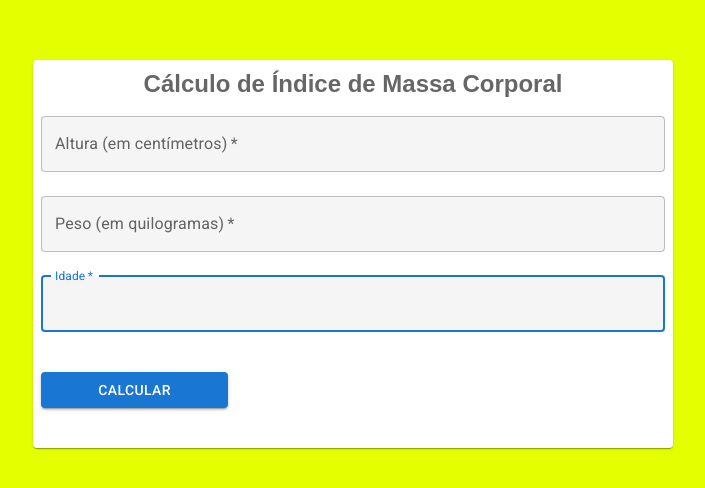
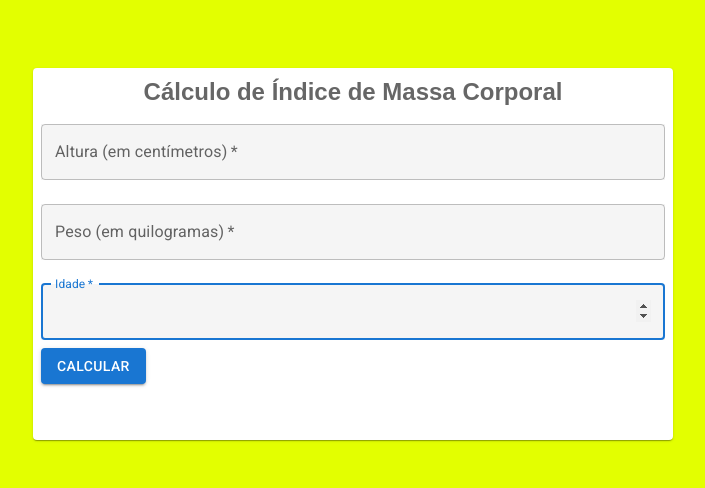
Before and after one commit to Matheus-HMPaiva/AppShape_frontend, a React (Create React App) app: page /imc in a window 1280 px wide. Shown: the part 146-634 px from the top of the page, without its empty margins (287-992 px from the left). Built offline with nearby package versions, Linux system fonts and the light colour scheme.

Commit message:
criando o calculo do imc

```diff
--- a/src/components/Home.js
+++ b/src/components/Home.js
@@ -74,9 +74,11 @@ export default function Home() {
                         >
                             <Grid item xs={6}>
                                 <Item>
+                                    <Link to={'/imc'}>
                                     <Button sx={{ width: '100%' }} variant="contained">
                                         Calcular IMC
                                     </Button >
+                                    </Link>
                                 </Item>
                             </Grid>
                         </Grid>
--- a/src/components/IMCCalculator.js
+++ b/src/components/IMCCalculator.js
@@ -1,6 +1,6 @@
 import styled from "@emotion/styled";
 import { Button, Grid, Paper, TextField, ThemeProvider, Typography, createTheme } from "@mui/material";
-import React from "react";
+import React, { useState } from "react";
 
 const defaultTheme = createTheme();
 
@@ -11,8 +11,41 @@ const Item = styled(Paper)(({ theme }) => ({
     textAlign: 'center',
     color: theme.palette.text.secondary,
 }));
+export default function IMCCalculator() {
+    const [height, setHeight] = useState(null);
+    const [age, setAge] = useState(null);
+    const [weight, setWeight] = useState(null);
+    const [imc, setImc] = useState(null);
+    const [message, setMessage] = useState(null);
 
-export default function IMCCalculator() {
+    const calculate = () => {
+        const tmpImc = (weight / (height ^ 2)).toFixed(2);
+        if (tmpImc < 18.5) {
+            setImc(tmpImc);
+            setMessage('Abaixo do peso');
+        }
+        else if (imc >= 18.5 && imc <= 24.99) {
+            setImc(tmpImc);
+            setMessage("Peso Ideal");
+        }
+        else if (imc > 24.99 && imc < 30) {
+            setImc(tmpImc);
+            setMessage("Sobrepeso");
+        }
+        else if (imc >= 30 && imc < 35) {
+            setImc(tmpImc);
+            setMessage("Obesidade Moderada");
+        }
+        else if (imc >= 35 && imc < 40) {
+            setImc(tmpImc);
+            setMessage("Obesidade Severa");
+        }
+        else if (imc >= 40) {
+            setImc(tmpImc);
+            setMessage("Obesidade Mórbida");
+        }
+    }
+
     return (
         <ThemeProvider theme={defaultTheme}>
             <Grid container component="main" sx={{ height: '100vh' }}>
@@ -33,6 +66,9 @@ export default function IMCCalculator() {
                                 autoFocus
                                 inputProps={{ "data-testid": "height" }}
                                 sx={{ backgroundColor: '#F5F5F5' }}
+                                onChange={(e) => setHeight(() => e.target.value)}
+                                type="number"
+                                InputProps={{ inputProps: { min: 1, max: 250 } }}
                             />
                             <TextField
                                 margin="normal"
@@ -45,6 +81,9 @@ export default function IMCCalculator() {
                                 autoFocus
                                 inputProps={{ "data-testid": "weight" }}
                                 sx={{ backgroundColor: '#F5F5F5' }}
+                                onChange={(e) => setWeight(() => e.target.value)}
+                                type="number"
+                                InputProps={{ inputProps: { min: 1, max: 1000 } }}
                             />
                             <TextField
                                 margin="normal"
@@ -57,9 +96,20 @@ export default function IMCCalculator() {
                                 autoFocus
                                 inputProps={{ "data-testid": "age" }}
                                 sx={{ backgroundColor: '#F5F5F5' }}
+                                onChange={(e) => setAge(() => e.target.value)}
+                                type="number"
+                                InputProps={{ inputProps: { min: 1, max: 150 } }}
                             />
-                            <Grid sx={12} my={4} >
-                                <Button sx={{ width: '30%', display: 'flex' }} variant="contained">Calcular</Button>
+                            <Grid mb={6} sx={{ display: 'flex', justifyContent: 'space-between' }}>
+                                <Grid>
+                                    <Button variant="contained" onClick={calculate}>Calcular</Button>
+                                </Grid>
+                                {imc &&
+                                    <Grid>
+                                        <Typography sx={{ fontSize: 64, color: '#a8bd00', fontWeight: '700', display: 'flex' }}>81,3</Typography>
+                                        <Typography sx={{ fontWeight: 'bold', fontSize: '130%' }}>{message}</Typography>
+                                    </Grid>
+                                }
                             </Grid>
                         </Item>
                     </Grid>
```
